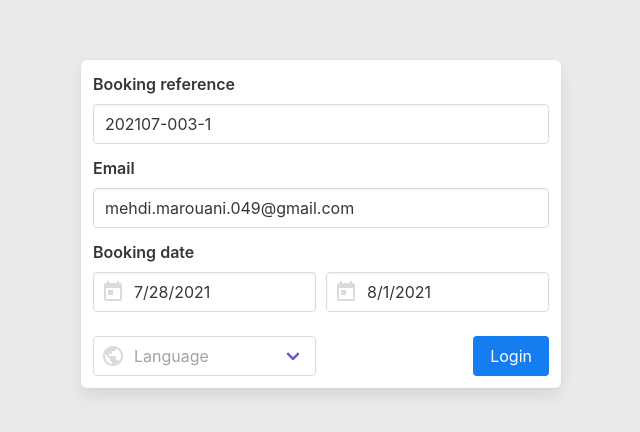
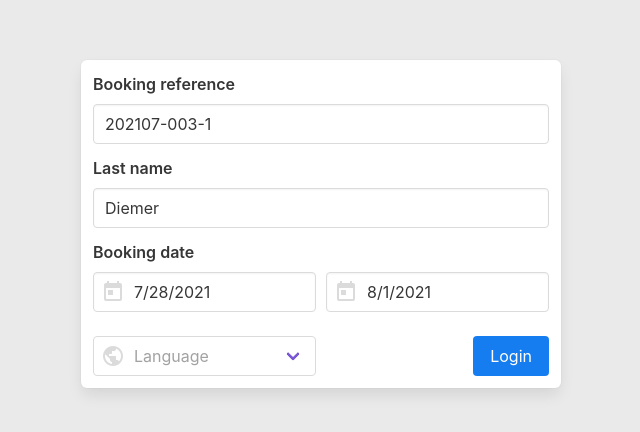
Before and after one commit to mehdi049/pre-check-in.ui, a Vue app: page / in a window 1280 px wide. Shown: the part 176-608 px from the top of the page, without its empty margins (319-959 px from the left). Built offline with nearby package versions, Linux system fonts and the light colour scheme.

Commit message:
use lastname to log in

```diff
--- a/src/views/Login.vue
+++ b/src/views/Login.vue
@@ -4,11 +4,7 @@
       <div class="container">
         <div class="columns is-mobile is-centered">
           <div
-            class="
-              column
-              is-10-mobile is-6-tablet is-5-widescreen is-4-fullhd
-              box
-            "
+            class="column is-10-mobile is-6-tablet is-5-widescreen is-4-fullhd box"
           >
             <b-field label="Booking reference">
               <b-input
@@ -19,12 +15,12 @@
               ></b-input>
             </b-field>
 
-            <b-field label="Email">
+            <b-field label="Last name">
               <b-input
-                placeholder="Email"
+                placeholder="Last name"
                 required="true"
-                type="email"
-                v-model="signInModel.email"
+                type="text"
+                v-model="signInModel.lastname"
               ></b-input>
             </b-field>
 
@@ -99,7 +95,7 @@ export default {
           this.$route.query.ref.length > 0
             ? this.$route.query.ref
             : "202107-003-1",
-        email: "mehdi.marouani.049@gmail.com",
+        lastname: "Diemer",
         arrivalDate: new Date("2021-07-28"),
         departureDate: new Date("2021-08-01"),
       },
@@ -137,12 +133,9 @@ export default {
 
     validateForm: function() {
       let error = false;
-      const reg = /^\w+([.-]?\w+)*@\w+([.-]?\w+)*(\.\w{2,3})+$/;
-
       if (
         this.signInModel.bookingReference === "" ||
-        this.signInModel.email === "" ||
-        !reg.test(this.signInModel.email.replace(/\+/gi, ".")) ||
+        this.signInModel.lastname === "" ||
         this.signInModel.arrivalDate === null ||
         this.signInModel.departureDate === null
       )
```
Also changed, not shown: 1 other file (tests, documents, lock files or other folders).
